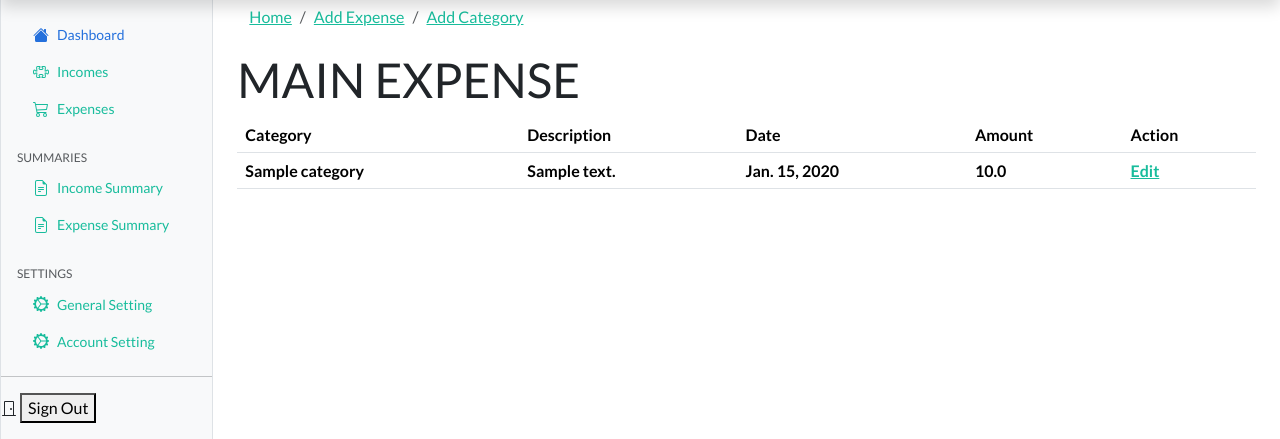
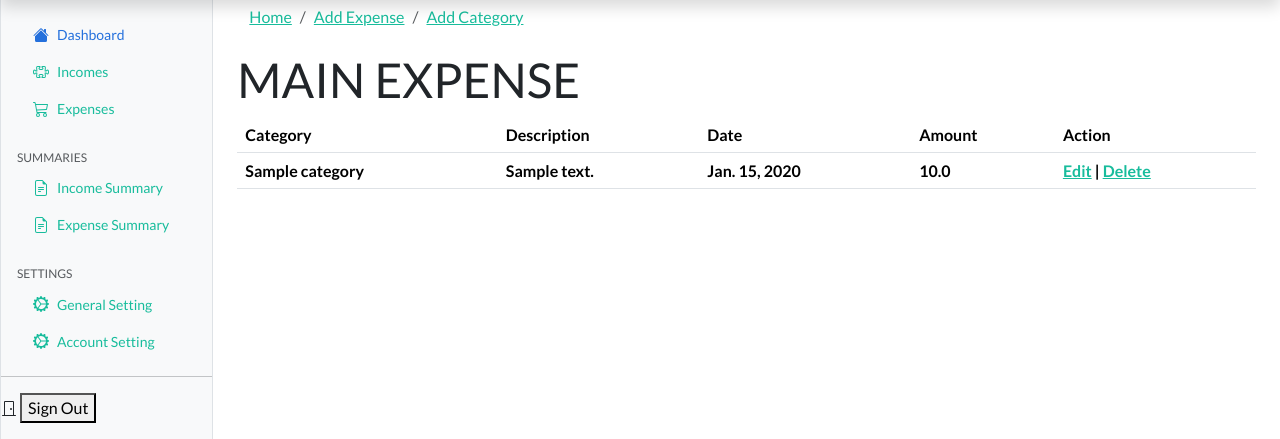
Before and after one commit to kshitizadhikari/PythonProjects, a Django app: page / in a window 1280 px wide. Shown: the part 49-488 px from the top of the page. Run offline with Django 5.2, Linux system fonts and the light colour scheme; a user stored in the database is signed in; tables that the repository leaves empty hold one stand-in row (values such as "Sample post"); lists and menus that the app fills with data are empty; some libraries are stand-ins or nearby versions.

Commit message:
add delete-expense function

```diff
--- a/FinanceTracker/finance_tracker/expenses/urls.py
+++ b/FinanceTracker/finance_tracker/expenses/urls.py
@@ -2,8 +2,9 @@ from django.urls import path
 from . import views
 
 urlpatterns = [
-    path('', views.index, name="expenses-index"),
+    path('', views.index, name="index"),
     path('add-expense', views.add_expense, name="add-expense"),
     path('add-expense-category', views.add_expense_category, name="add-expense-category"),
     path('edit-expense/<int:id>', views.edit_expense, name="edit-expense"),
+    path('delete-expense<int:id>', views.delete_expense, name="delete-expense"),
 ]
--- a/FinanceTracker/finance_tracker/expenses/views.py
+++ b/FinanceTracker/finance_tracker/expenses/views.py
@@ -27,7 +27,7 @@ def add_expense(request):
 
         Expense.objects.create(amount=amount, date=date, description=description, owner=request.user, category=Category.objects.get(pk=category_id))
         messages.success(request, "Expense saved successfully")
-        return redirect("expenses-index")
+        return redirect("index")
     return render(request, 'expenses/add_expense.html', context)
 
 
@@ -37,7 +37,7 @@ def add_expense_category(request):
         name = request.POST["name"]
         Category.objects.create(name=name)
         messages.success(request, "Category saved successfully")
-        return redirect("expenses-index")
+        return redirect("index")
     return render(request, 'expenses/add_category.html')
 
 
@@ -49,9 +49,10 @@ def edit_expense(request, id):
         expense.amount = request.POST['amount']
         expense.date = request.POST['date']
         expense.description = request.POST['description']
-        expense.category = Category.objects.get(id=request.POST['category'])
+        # expense.owner = request.user
+        expense.category = Category.objects.get(pk=request.POST['category'])
         expense.save()
-        return redirect('some_view_name')  # Redirect to some view after saving
+        return redirect('index')  # Redirect to some view after saving
 
     context = {
         'expense': expense,
@@ -59,3 +60,9 @@ def edit_expense(request, id):
     }
 
     return render(request, 'expenses/edit_expense.html', context)
+
+def delete_expense(request, id):
+    expense = Expense.objects.get(pk=id)
+    expense.delete()
+    messages.success(request, "Expense deleted successfully")
+    return redirect("index")
--- a/FinanceTracker/finance_tracker/templates/expenses/base_expense.html
+++ b/FinanceTracker/finance_tracker/templates/expenses/base_expense.html
@@ -2,7 +2,7 @@
 {% include "partials/_messages.html" %}
 <nav aria-label="breadcrumb">
     <ol class="breadcrumb">
-        <li class="breadcrumb-item" ><a href="{% url "expenses-index" %}" >Home</a></li>
+        <li class="breadcrumb-item" ><a href="{% url "index" %}" >Home</a></li>
         <li class="breadcrumb-item" ><a href="{% url "add-expense" %}" >Add Expense</a></li>
         <li class="breadcrumb-item" ><a href="{% url "add-expense-category" %}" >Add Category</a></li>
         {% comment %} <li class="breadcrumb-item active" aria-current="page">Library</li> {% endcomment %}
--- a/FinanceTracker/finance_tracker/templates/expenses/edit_expense.html
+++ b/FinanceTracker/finance_tracker/templates/expenses/edit_expense.html
@@ -4,7 +4,7 @@
 
 <div class="card">
     <div class="card-body">
-        <form action="" method="POST">
+        <form action="{% url "edit-expense" expense.id %}" method="POST">
             {% csrf_token %}
             <div class="mb-3">
                 <label for="amount" class="form-label">Amount</label>
--- a/FinanceTracker/finance_tracker/templates/expenses/index.html
+++ b/FinanceTracker/finance_tracker/templates/expenses/index.html
@@ -17,7 +17,7 @@
             <th scope="row">{{expense.description}}</th>
             <th scope="row">{{expense.date}}</th>
             <th scope="row">{{expense.amount}}</th>
-            <th scope="row"><a href="{% url "edit-expense" expense.id %}">Edit</a></th>
+            <th scope="row"><a href="{% url "edit-expense" expense.id %}">Edit</a> | <a href="{% url "delete-expense" expense.id %}">Delete</a></th>
         </tr>
         {% endfor %}
     </tbody>
```
